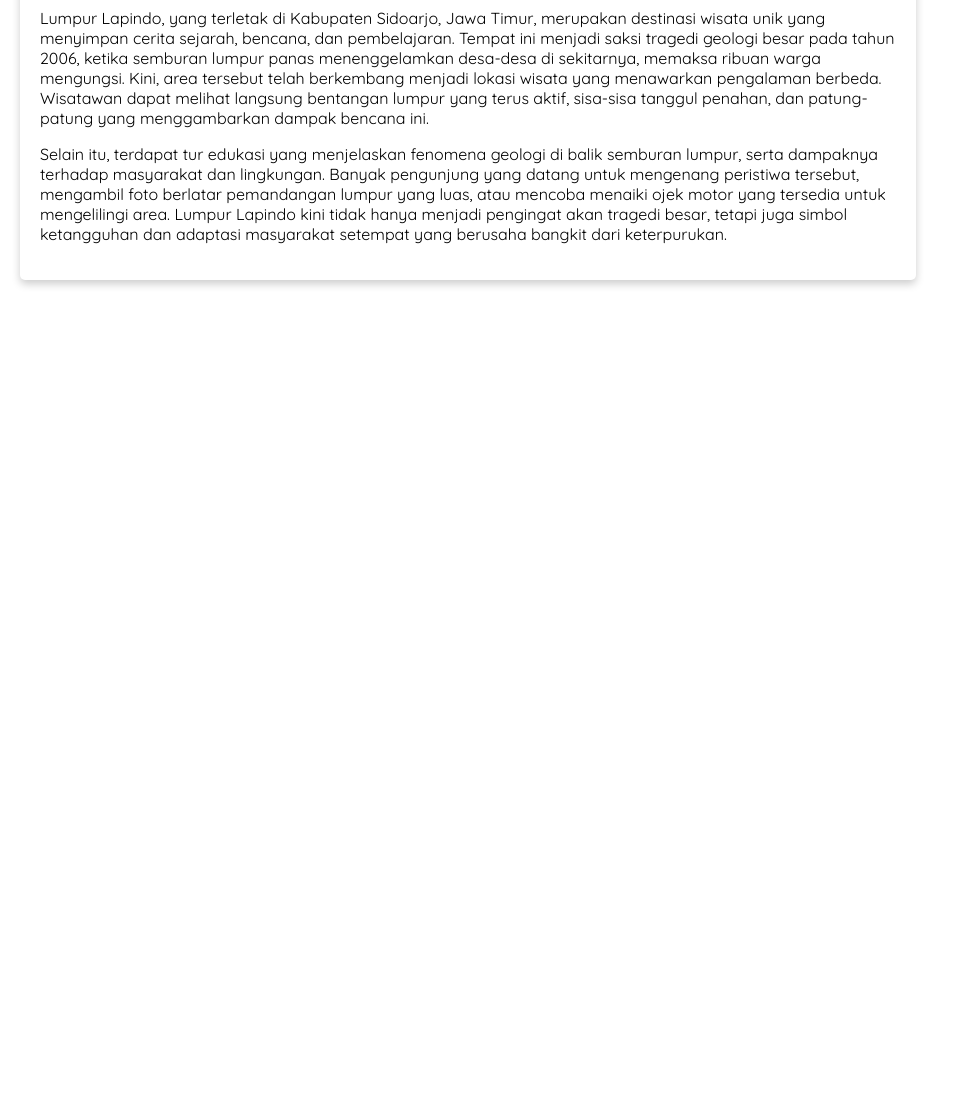
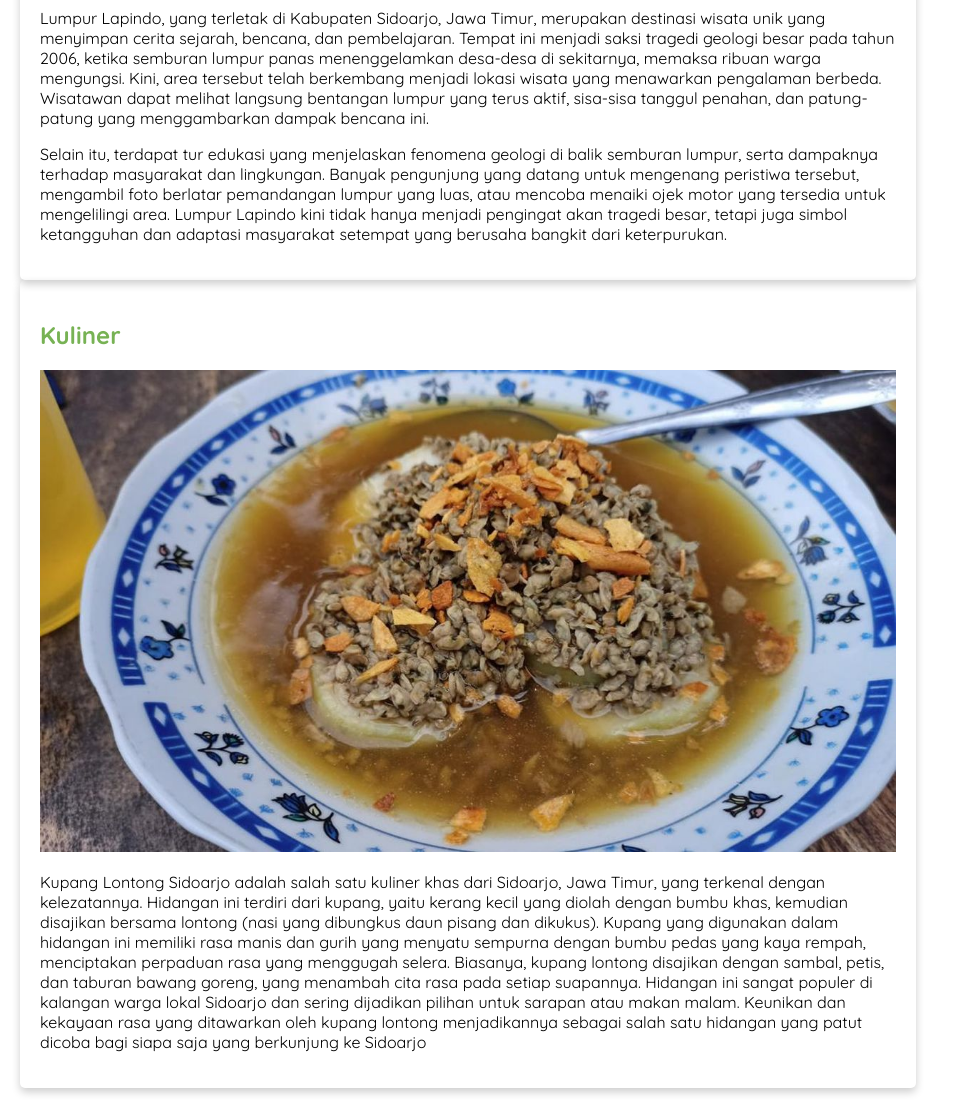
Before and after one commit to penhele/web-tugas-akhir-1, a plain HTML site: page index.html in a window 1280 px wide. Shown: the part 2133-3241 px from the top of the page, without its empty margins (0-965 px from the left). Before the commit the page ends 2433 px from the top, so only its background shows below. Drawn offline with Linux system fonts and the light colour scheme.

Commit message:
Second Commit

```diff
--- a/index.html
+++ b/index.html
@@ -59,21 +59,29 @@
                 </p>
             </article>
 
-            <div id="infoContainer"></div>
+            <div id="infoContainer">
+
+            </div>
 
             <script>
                 const data = [
                     {
-                        teks: "Geografis",
+                        title: "Geografis",
                         img: "assets/img/sidoarjo-geografis.jpg",
                         paraf1: "Kabupaten Sidoarjo terletak di bagian tenggara Provinsi Jawa Timur, Indonesia, dan berbatasan langsung dengan Kota Surabaya di sebelah utara. Secara geografis, Sidoarjo memiliki luas sekitar 1.343,53 km² dan terbagi menjadi beberapa kecamatan yang sebagian besar terletak di pesisir utara Pulau Jawa. Kabupaten ini dikelilingi oleh laut di sebelah utara, dengan wilayah yang sebagian besar dataran rendah, serta memiliki sejumlah sungai besar, seperti Sungai Brantas, yang mengalir melalui daerah ini. Letak Sidoarjo yang strategis, dekat dengan Surabaya sebagai pusat ekonomi dan perdagangan, membuatnya memiliki akses yang baik menuju berbagai sektor industri, transportasi, serta kawasan wisata.",
                         paraf2: "",
                     },
                     {
-                        teks: "Wisata",
+                        title: "Wisata",
                         img: "assets/img/sidoarjo-wisata.jpg",
                         paraf1: "Lumpur Lapindo, yang terletak di Kabupaten Sidoarjo, Jawa Timur, merupakan destinasi wisata unik yang menyimpan cerita sejarah, bencana, dan pembelajaran. Tempat ini menjadi saksi tragedi geologi besar pada tahun 2006, ketika semburan lumpur panas menenggelamkan desa-desa di sekitarnya, memaksa ribuan warga mengungsi. Kini, area tersebut telah berkembang menjadi lokasi wisata yang menawarkan pengalaman berbeda. Wisatawan dapat melihat langsung bentangan lumpur yang terus aktif, sisa-sisa tanggul penahan, dan patung-patung yang menggambarkan dampak bencana ini.",
                         paraf2: "Selain itu, terdapat tur edukasi yang menjelaskan fenomena geologi di balik semburan lumpur, serta dampaknya terhadap masyarakat dan lingkungan. Banyak pengunjung yang datang untuk mengenang peristiwa tersebut, mengambil foto berlatar pemandangan lumpur yang luas, atau mencoba menaiki ojek motor yang tersedia untuk mengelilingi area. Lumpur Lapindo kini tidak hanya menjadi pengingat akan tragedi besar, tetapi juga simbol ketangguhan dan adaptasi masyarakat setempat yang berusaha bangkit dari keterpurukan.",
+                    },
+                    {
+                        title: "Kuliner",
+                        img: "assets/img/sidoarjo-kuliner.jpeg",
+                        paraf1: "Kupang Lontong Sidoarjo adalah salah satu kuliner khas dari Sidoarjo, Jawa Timur, yang terkenal dengan kelezatannya. Hidangan ini terdiri dari kupang, yaitu kerang kecil yang diolah dengan bumbu khas, kemudian disajikan bersama lontong (nasi yang dibungkus daun pisang dan dikukus). Kupang yang digunakan dalam hidangan ini memiliki rasa manis dan gurih yang menyatu sempurna dengan bumbu pedas yang kaya rempah, menciptakan perpaduan rasa yang menggugah selera. Biasanya, kupang lontong disajikan dengan sambal, petis, dan taburan bawang goreng, yang menambah cita rasa pada setiap suapannya. Hidangan ini sangat populer di kalangan warga lokal Sidoarjo dan sering dijadikan pilihan untuk sarapan atau makan malam. Keunikan dan kekayaan rasa yang ditawarkan oleh kupang lontong menjadikannya sebagai salah satu hidangan yang patut dicoba bagi siapa saja yang berkunjung ke Sidoarjo",
+                        paraf2: "",
                     },
                 ];
 
@@ -81,8 +89,8 @@
 
                 data.forEach((item) => {
                     container.innerHTML += `
-                        <article class="card">
-                            <h2>${item.teks}</h2>
+                        <article class="card" id=${item.title.toLowerCase()}>
+                            <h2>${item.title}</h2>
                             <img src="${item.img}" alt="${item.teks}" class="featured-image">
                             <p>${item.paraf1}</p>
                             <p>${item.paraf2}</p>
```
Also changed, not shown: assets/img/sidoarjo-kuliner.jpeg (added).
